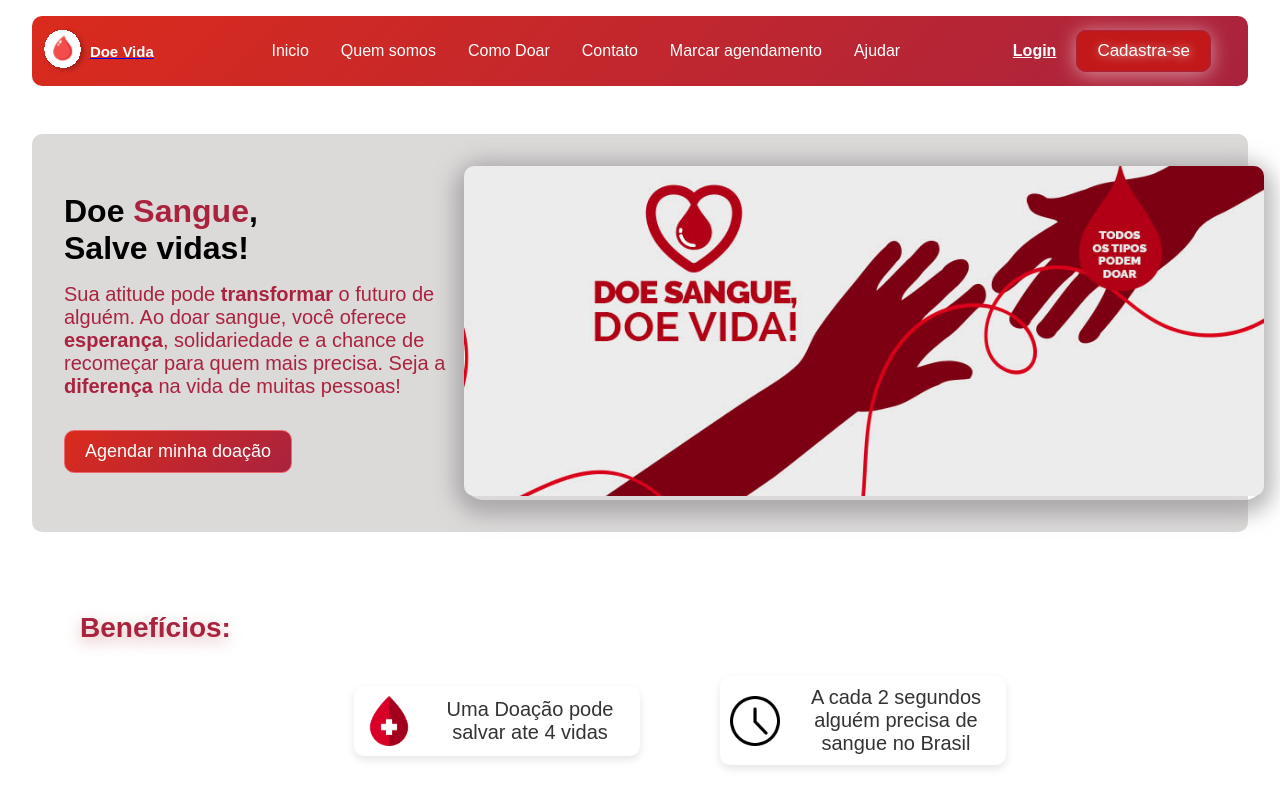
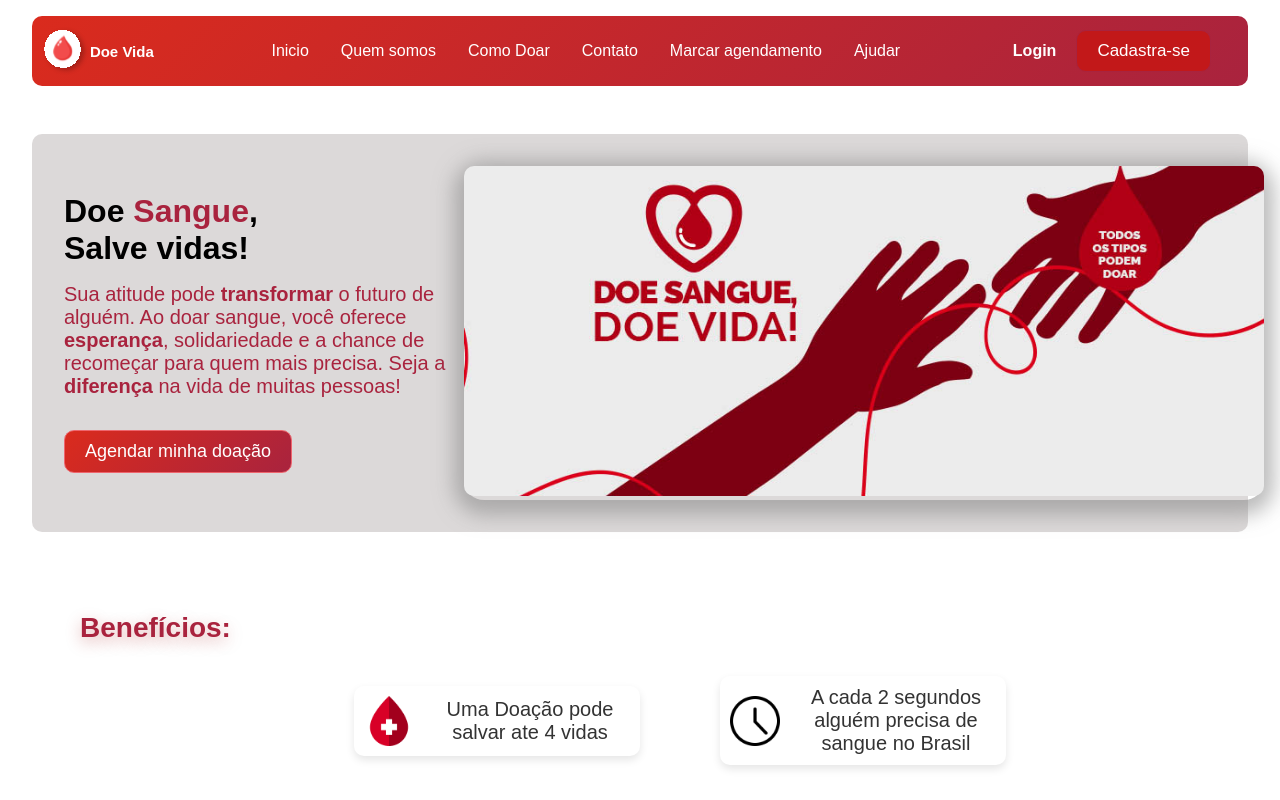
Before and after one commit to Gustavooxx/Tcc_Projeto, a React (Vite) app in the folder Frontend/: page / in a window 1280 px wide. Shown: the top 800 px of the page. Built offline with nearby package versions, Linux system fonts and the light colour scheme.

Commit message:
tirando decoracao dos link

```diff
--- a/Frontend/src/components/tags/index.scss
+++ b/Frontend/src/components/tags/index.scss
@@ -1,7 +1,7 @@
-
- .section-tags{
+    .section-tags {
         padding: 1rem 2rem 1rem 2rem;
     }
+
     .container-tags {
         display: flex;
         border-radius: 10px;
@@ -10,10 +10,15 @@
         padding: 5px;
         background: linear-gradient(135deg, #DA2B1D 0%, #A9233E 100%);
 
+        a {
+            text-decoration: none;
+        }
+
         .foto-tags {
             display: flex;
             align-items: center;
             padding: 5px;
+
 
 
             img {
@@ -49,7 +54,7 @@
 
                 }
 
-                &::after{
+                &::after {
                     content: '';
                     position: absolute;
                     bottom: 0;
@@ -57,10 +62,10 @@
                     width: 0;
                     height: 2px;
                     background-color: #f4868d;
-                    transition:  0.8s ease;
+                    transition: 0.8s ease;
                 }
 
-                &:hover::after{
+                &:hover::after {
                     width: 100%;
                 }
             }
@@ -71,6 +76,9 @@
             align-items: center;
             gap: 20px;
 
+            a {
+                text-decoration: none;
+            }
 
             .login {
                 color: white;
@@ -91,19 +99,19 @@
                 padding-top: 10px;
                 margin-right: 2rem;
                 background-color: #c41818f0;
-                box-shadow: 0 2px 20px rgba(255, 255, 255, 0.526);
                 border: 1px solid #A9233E;
-                text-shadow: 1px 1px 10px rgba(255, 255, 255, 0.7);
-                color: white;
+                text-shadow: 1px rgba(255, 255, 255, 0.7);
+                color: rgb(255, 255, 255);
                 border-radius: 10px;
                 font-size: 17px;
 
                 &:hover {
-                    background-color: #ff4c4cd2;
-                    box-shadow: 0 2px 27px rgba(255, 255, 255, 0.932);
-                    text-shadow: 1px 1px 10px rgba(255, 255, 255, 0.7);
-                    transition: all 0.3s ease;
+                    background-color: #df3131d2;
+                    box-shadow: 0 2px 10px rgba(255, 255, 255, 0.932);
+                    transition: all 0.5s ease;
+
                 }
+
             }
 
         }
```
